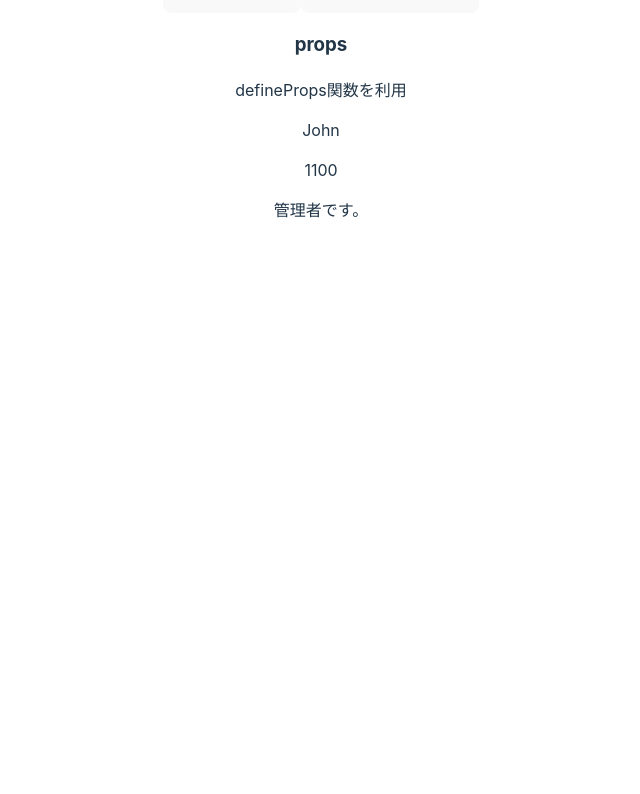
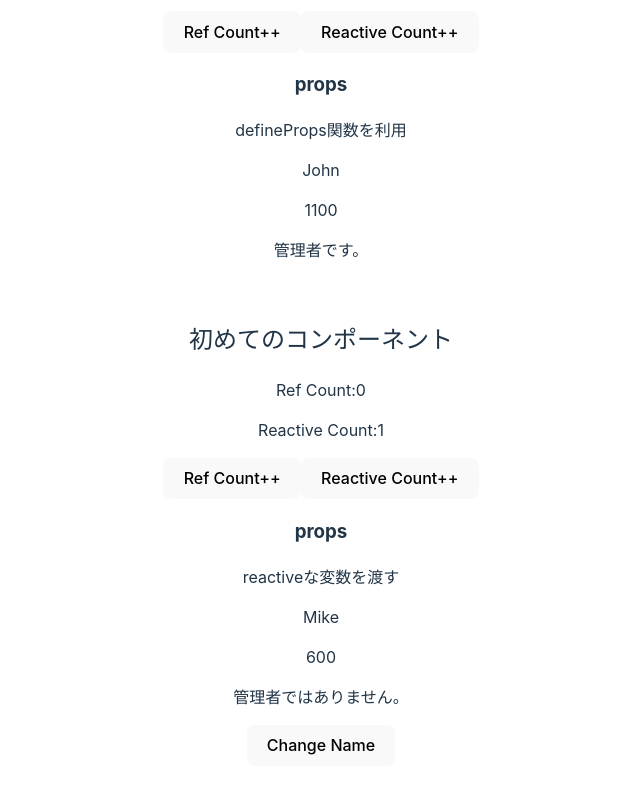
Before and after one commit to yusuke-miura7/vue-learning2, a Vue app in the folder second-vue-app/: page / in a window 1280 px wide. Shown: the part 623-1417 px from the top of the page, without its empty margins (319-959 px from the left). Before the commit the page ends 893 px from the top, so only its background shows below. Built offline with nearby package versions, Linux system fonts and the light colour scheme.

Commit message:
引数がreactiveな変数の場合の適用

```diff
--- a/second-vue-app/src/App.vue
+++ b/second-vue-app/src/App.vue
@@ -1,11 +1,21 @@
 <script setup>
 import Hello from './components/Hello.vue';
+import { ref } from 'vue';
 
+const name = ref('Mike');
+const changeName = () =>{
+  name.value = 'Bob';
+}
 </script>
 
 <template>
   <Hello message="Propsの使い方" name="BEGINNER" />
+  <br>
   <Hello message="defineProps関数を利用" :price="1000" :isAdmin="true"/>
+  <br>
+  <Hello message="reactiveな変数を渡す" :name="name" />
+  <button @click="changeName">Change Name</button>
+
 </template>
 
 <style scoped></style>
```
